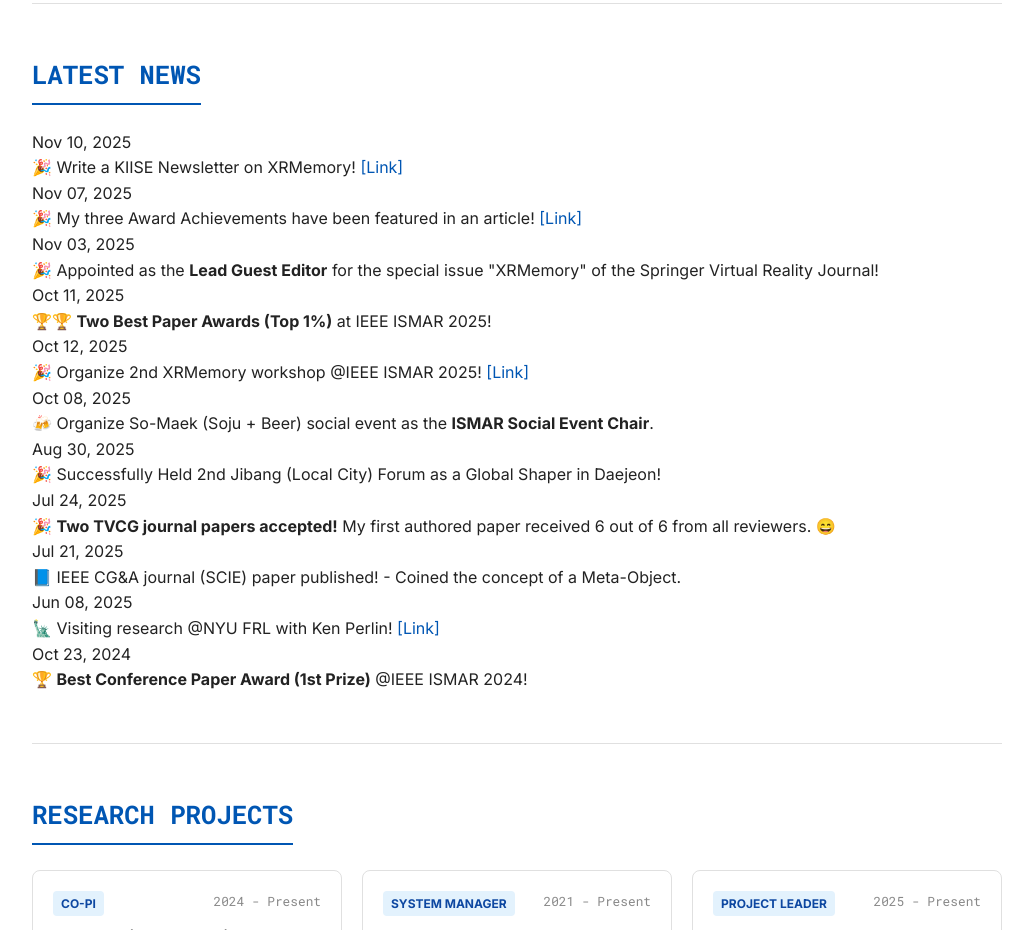
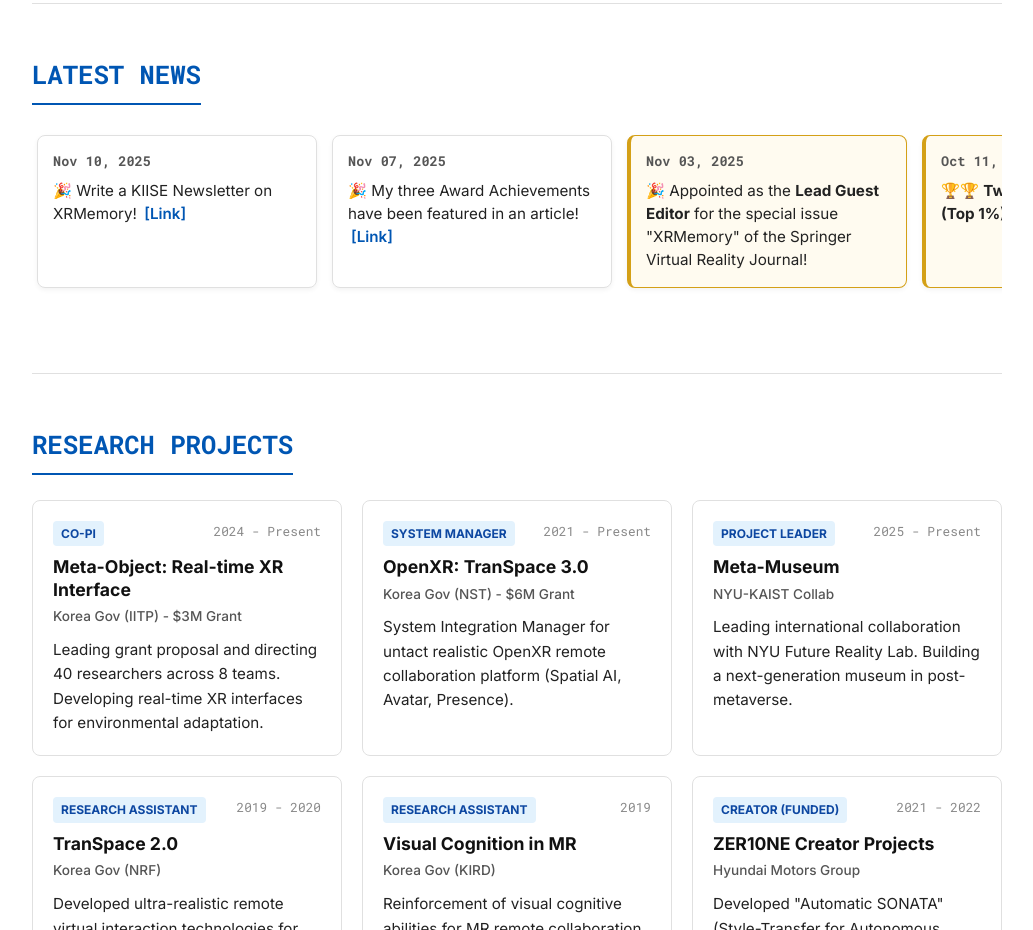
Before and after one commit to Dooyoung-Kim/Dooyoung-Kim.github.io, a plain HTML site: page index.html in a window 1280 px wide. Shown: the part 898-1828 px from the top of the page, without its empty margins (123-1156 px from the left). Drawn offline with Linux system fonts and the light colour scheme.

Commit message:
Implement news slider section styles
Added styles for news slider section including card design and hover effects.

```diff
--- a/style.css
+++ b/style.css
@@ -431,3 +431,80 @@ hr {
     font-size: 0.85em;
     color: #888;
 }
+
+/*
+======================================================
+9. News Slider Section
+======================================================
+*/
+.news-slider-wrapper {
+    width: 100%;
+    overflow-x: auto; /* 가로 스크롤 허용 */
+    overflow-y: hidden;
+    cursor: grab; /* 마우스 커서 모양 */
+    -webkit-overflow-scrolling: touch; /* 모바일 부드러운 스크롤 */
+    padding-bottom: 20px; /* 스크롤바 공간 확보 */
+    scrollbar-width: none; /* 파이어폭스 스크롤바 숨김 */
+}
+
+/* 크롬, 사파리 스크롤바 숨김 */
+.news-slider-wrapper::-webkit-scrollbar {
+    display: none;
+}
+
+.news-slider-wrapper.active {
+    cursor: grabbing; /* 드래그 중 커서 모양 */
+}
+
+.news-track {
+    display: flex;
+    gap: 15px; /* 카드 사이 간격 */
+    width: max-content; /* 내용물만큼 너비 확보 */
+    padding: 5px 5px 15px 5px; /* 그림자 잘리지 않게 여백 */
+}
+
+.news-card {
+    background-color: #fff;
+    border: 1px solid var(--color-border);
+    border-radius: 8px;
+    padding: 15px;
+    width: 280px; /* 카드 고정 너비 */
+    flex-shrink: 0; /* 줄어들지 않게 고정 */
+    box-shadow: 0 2px 5px rgba(0,0,0,0.05);
+    transition: transform 0.2s, box-shadow 0.2s;
+    user-select: none; /* 드래그 시 텍스트 선택 방지 */
+}
+
+.news-card:hover {
+    transform: translateY(-3px);
+    box-shadow: 0 5px 15px rgba(0,0,0,0.1);
+    border-color: var(--color-primary);
+}
+
+/* 수상 뉴스 강조 (골드 테마) */
+.news-card.highlight {
+    background-color: var(--color-highlight-bg-best);
+    border-color: var(--color-highlight-best);
+    border-left-width: 4px;
+}
+
+.news-date {
+    display: block;
+    font-size: 0.85em;
+    font-family: var(--font-mono);
+    color: var(--color-text-secondary);
+    margin-bottom: 8px;
+    font-weight: 600;
+}
+
+.news-content {
+    font-size: 0.95em;
+    line-height: 1.5;
+    color: var(--color-foreground);
+    margin: 0;
+}
+
+.news-content a {
+    font-weight: 600;
+    margin-left: 3px;
+}
```
